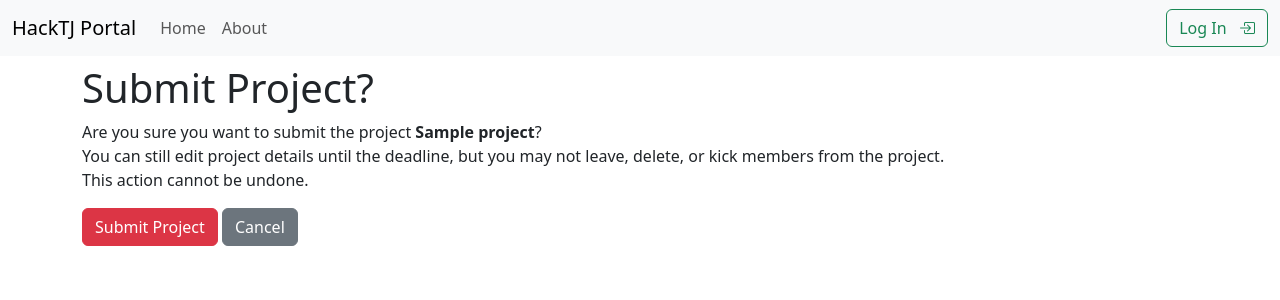
After one commit to HackTJ/portal, a Django app: template portal/apps/projects/templates/projects/submit_project.html in a window 1280 px wide. The commit adds this page. Shown: the top 300 px of the page. Run offline with Django 5.2, Linux system fonts and the light colour scheme; the template is opened without the code that fills it: most values are stand-ins (such as "Sample title", 1, 10 or a date in 2020); some libraries are stand-ins or nearby versions.

Commit message:
Add project submission functionality

```diff
--- a/portal/apps/projects/templates/projects/kick_from_project.html
+++ b/portal/apps/projects/templates/projects/kick_from_project.html
@@ -4,10 +4,10 @@
 
 {% block content %}
   <h1>Kick from Project?</h1>
-  <p>Are you sure you want to kick {{ user }} from {{ project }}?</p>
+  <p>Are you sure you want to kick <strong>{{ user }}</strong> from <strong>{{ project }}</strong>?</p>
   <form method="post">
     {% csrf_token %}
-    <input type="submit" class="btn btn-danger" value="Leave Project">
+    <input type="submit" class="btn btn-danger" value="Kick from Project">
     <a class="btn btn-secondary" href="{% url 'projects:my_project' %}">Cancel</a>
   </form>
 {% endblock %}
--- a/portal/apps/projects/templates/projects/leave_project.html
+++ b/portal/apps/projects/templates/projects/leave_project.html
@@ -4,7 +4,7 @@
 
 {% block content %}
   <h1>Leave Project?</h1>
-  <p>Are you sure you want to leave the project {{ project }}?</p>
+  <p>Are you sure you want to leave the project <strong>{{ project }}</strong>?</p>
   <form method="post">
     {% csrf_token %}
     <input type="submit" class="btn btn-danger" value="Leave Project">
--- /dev/null
+++ b/portal/apps/projects/templates/projects/submit_project.html
@@ -0,0 +1,19 @@
+{% extends "base.html" %}
+
+{% block title %}HackTJ Portal: Leave Project{% endblock %}
+
+{% block content %}
+  <h1>Submit Project?</h1>
+  <p>
+    Are you sure you want to submit the project <strong>{{ project }}</strong>?
+    <br>
+    You can still edit project details until the deadline, but you may not leave, delete, or kick members from the project.
+    <br>
+    This action cannot be undone.
+  </p>
+  <form method="post">
+    {% csrf_token %}
+    <input type="submit" class="btn btn-danger" value="Submit Project">
+    <a class="btn btn-secondary" href="{% url 'projects:my_project' %}">Cancel</a>
+  </form>
+{% endblock %}
--- a/portal/apps/projects/urls.py
+++ b/portal/apps/projects/urls.py
@@ -9,7 +9,8 @@ urlpatterns = [
     path("<int:project_id>/", views.ProjectDetailView.as_view(), name="detail"),
     path("<int:project_id>/update/", views.ProjectUpdateView.as_view(), name="update"),
     path("<int:project_id>/delete/", views.ProjectDeleteView.as_view(), name="delete"),
-    path("<int:project_id>/leave/", views.leave_project_view, name="leave"),
+    path("<int:project_id>/submit/", views.submit_view, name="submit"),
+    path("<int:project_id>/leave/", views.leave_view, name="leave"),
     path("<int:project_id>/kick/<int:user_id>/", views.kick_view, name="kick"),
     path("my_project/", views.my_project_view, name="my_project"),
 ]
```
Also changed, not shown: portal/apps/projects/models.py (+7 -4 lines), portal/apps/projects/rules.py (+7 -0 lines), portal/apps/projects/templates/projects/project_detail.html (+18 -0 lines), portal/apps/projects/views.py (+14 -1 lines), portal/apps/projects/migrations/0002_project_submitted.py (added).
